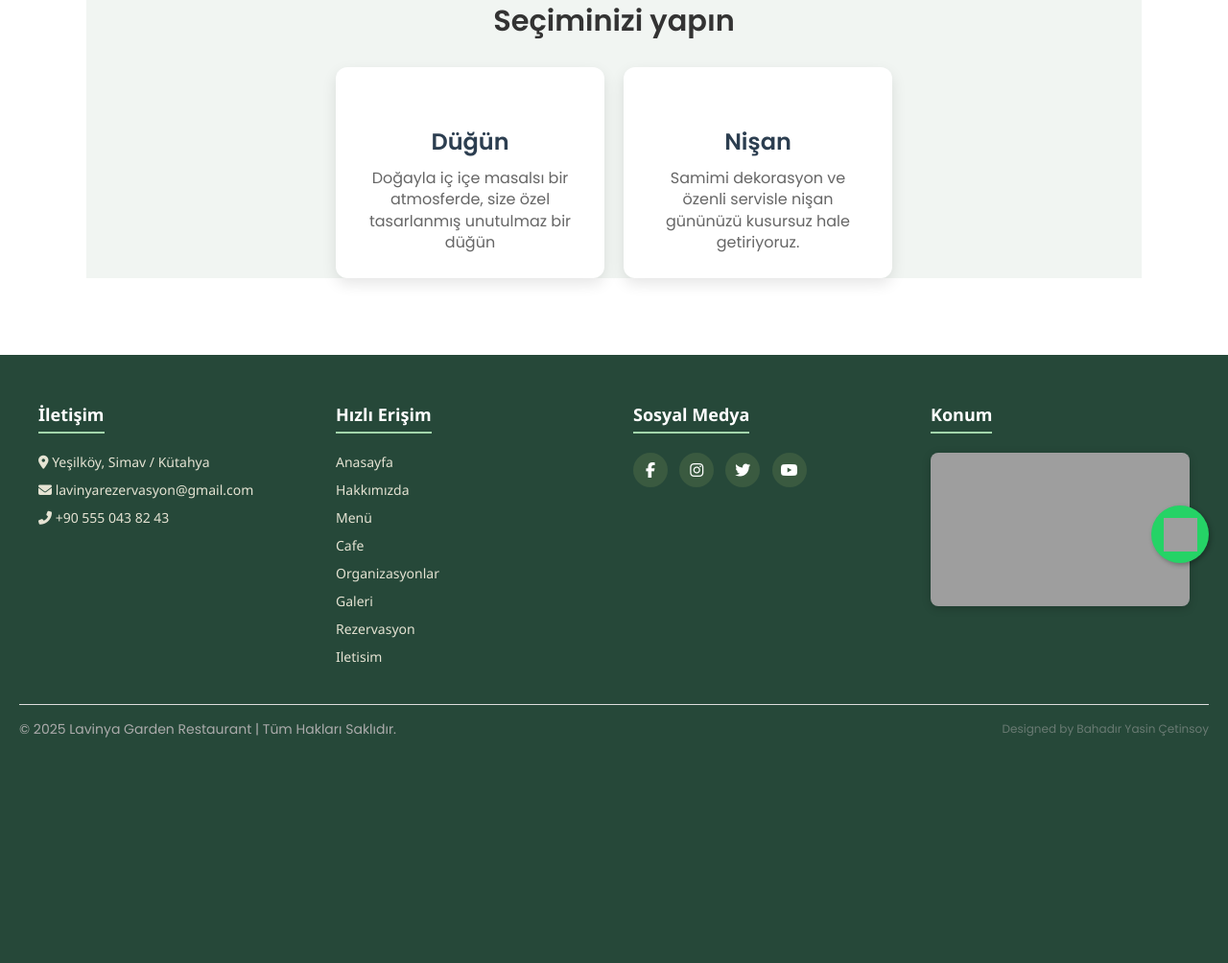
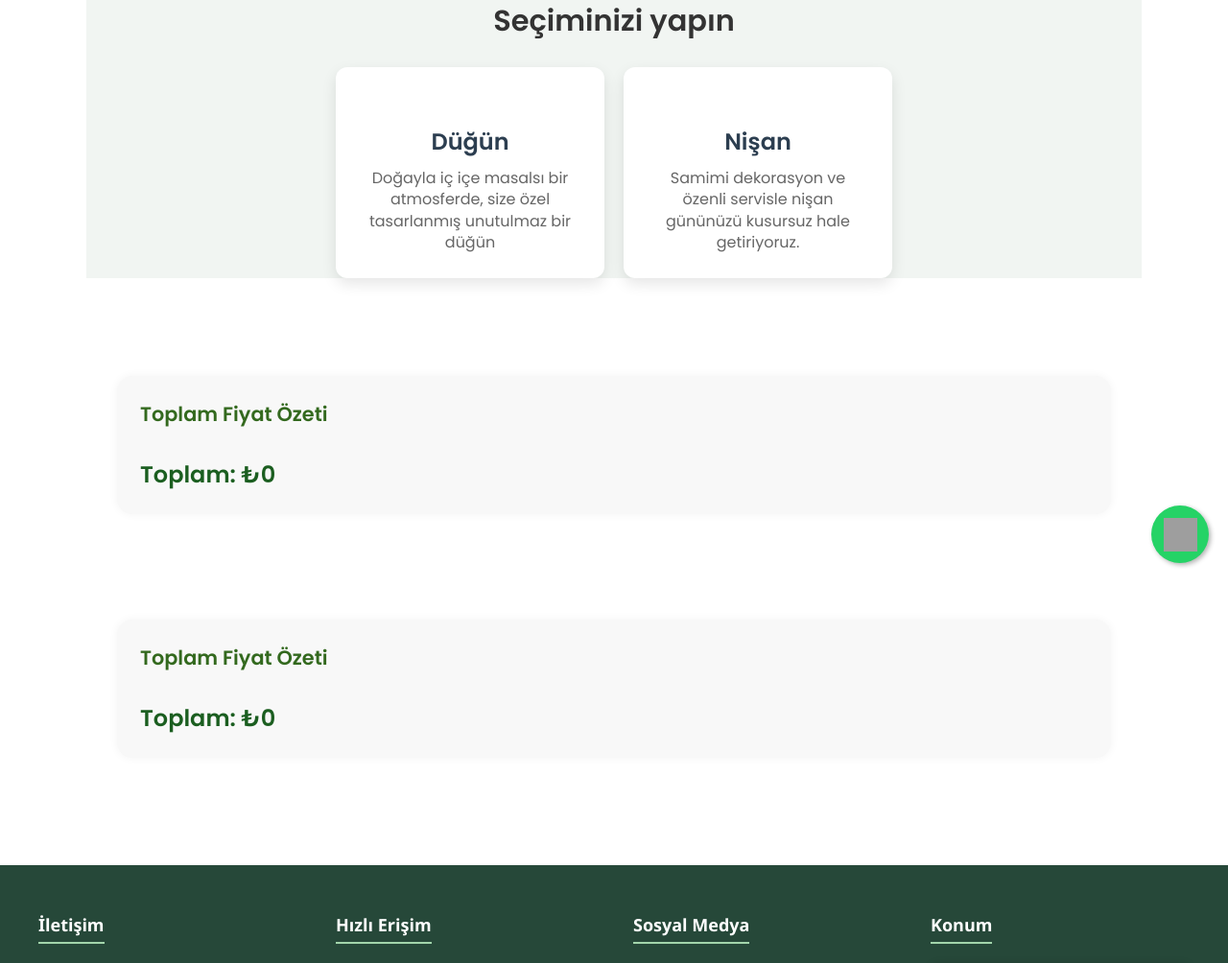
Before and after one commit to BahadirYasin/lavinya, a Django app: page /organizations/ in a window 1280 px wide. Shown: the part 193-1197 px from the top of the page at 96% size. Before the commit the page ends 962 px from the top, so only its background shows below. Run offline with Django 5.2, Linux system fonts and the light colour scheme; grey boxes are pictures that could not be loaded.

Commit message:
ikiye bolunmus hali

```diff
--- a/templates/organizations.html
+++ b/templates/organizations.html
@@ -100,8 +100,10 @@
 </section>
 
 <!-- ORGANİZASYON FORM ALANLARI -->
-<section id="order-wrapper-area">
-  <div id="dugun-form" class="orderform">
+<section id="order-wrapper-area" style="display: flex; flex-wrap: wrap; gap: 2rem; justify-content: center; padding: 2rem;">
+  <!-- DÜĞÜN ORGANİZASYON -->
+  <div style="display: flex; flex: 1 1 100%; max-width: 1200px; gap: 2rem;">
+    <div id="dugun-form" class="orderform" style="flex: 2; background: #fff; padding: 1.5rem; border-radius: 1rem; box-shadow: 0 0 10px rgba(0,0,0,0.1);">
       <h2>Düğün Organizasyon Formu</h2>
       <form id="dugun-order-form">
         <label>
@@ -140,15 +142,18 @@
           <small>(ikram/yemek kişi başı hesaplanır)</small>
         </label>
       </form>
+    </div>
 
-    <div class="order-summary">
+    <div class="order-summary" style="flex: 1; background: #f8f8f8; padding: 1.5rem; border-radius: 1rem; height: fit-content; box-shadow: 0 0 10px rgba(0,0,0,0.05);">
       <h4>Toplam Fiyat Özeti</h4>
       <ul id="dugun-summary-list"></ul>
       <strong>Toplam: ₺<span id="dugun-total-price">0</span></strong>
     </div>
   </div>
 
-  <div id="nisan-form" class="orderform">
+  <!-- NİŞAN ORGANİZASYON -->
+  <div style="display: flex; flex: 1 1 100%; max-width: 1200px; gap: 2rem; margin-top: 3rem;">
+    <div id="nisan-form" class="orderform" style="flex: 2; background: #fff; padding: 1.5rem; border-radius: 1rem; box-shadow: 0 0 10px rgba(0,0,0,0.1);">
       <h2>Nişan Organizasyon Formu</h2>
       <form id="nisan-order-form">
         <label><input type="checkbox" name="musician" data-price="2000" /> Müzisyen (₺2.000)</label>
@@ -158,14 +163,16 @@
           <small>(₺100 / kişi)</small>
         </label>
       </form>
+    </div>
 
-    <div class="order-summary">
+    <div class="order-summary" style="flex: 1; background: #f8f8f8; padding: 1.5rem; border-radius: 1rem; height: fit-content; box-shadow: 0 0 10px rgba(0,0,0,0.05);">
       <h4>Toplam Fiyat Özeti</h4>
       <ul id="nisan-summary-list"></ul>
       <strong>Toplam: ₺<span id="nisan-total-price">0</span></strong>
     </div>
   </div>
 </section>
+
 
 
 
```
Lines whose indentation alone changed are shown as unchanged.
